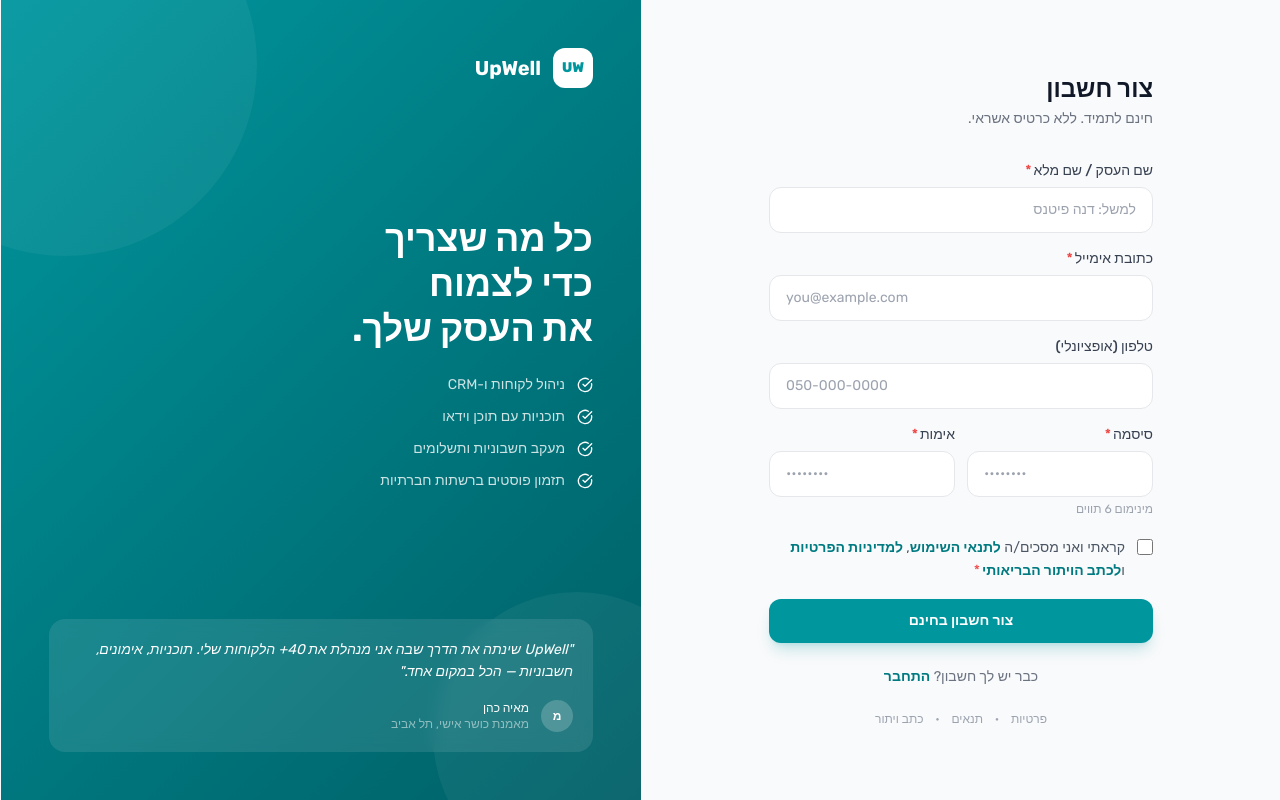
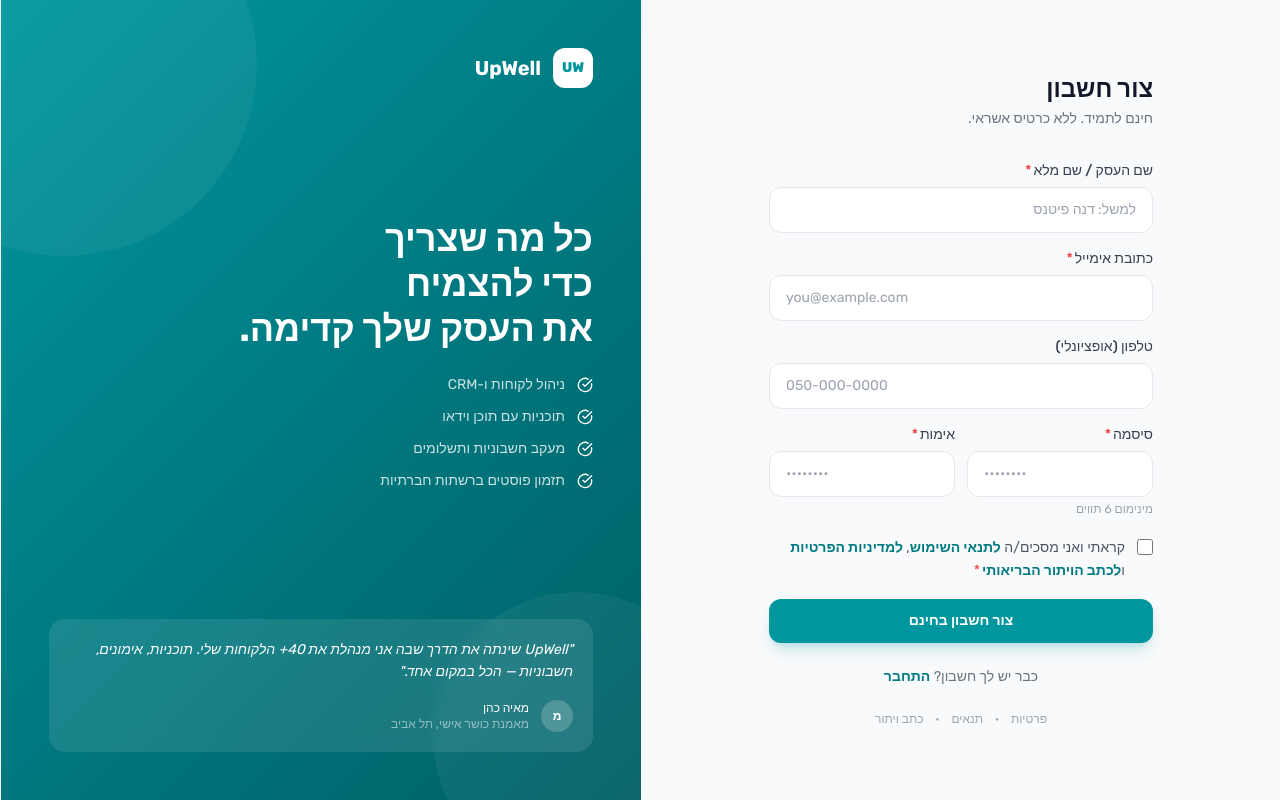
Before and after one commit to assaf8/UpWell-client, a React (Vite) app: page /signup in a window 1280 px wide. Built offline with nearby package versions, Linux system fonts and the light colour scheme.

Commit message:
fix signup page copy

```diff
--- a/src/pages/Signup.jsx
+++ b/src/pages/Signup.jsx
@@ -61,7 +61,7 @@
 
         <div className="relative z-10">
           <h1 className="text-4xl font-bold text-white leading-tight mb-6">
-            כל מה שצריך<br />כדי לצמוח<br />את העסק שלך.
+            כל מה שצריך<br />כדי להצמיח<br />את העסק שלך קדימה.
           </h1>
           <ul className="space-y-3" aria-label="יתרונות המערכת">
             {perks.map(p => (
```
